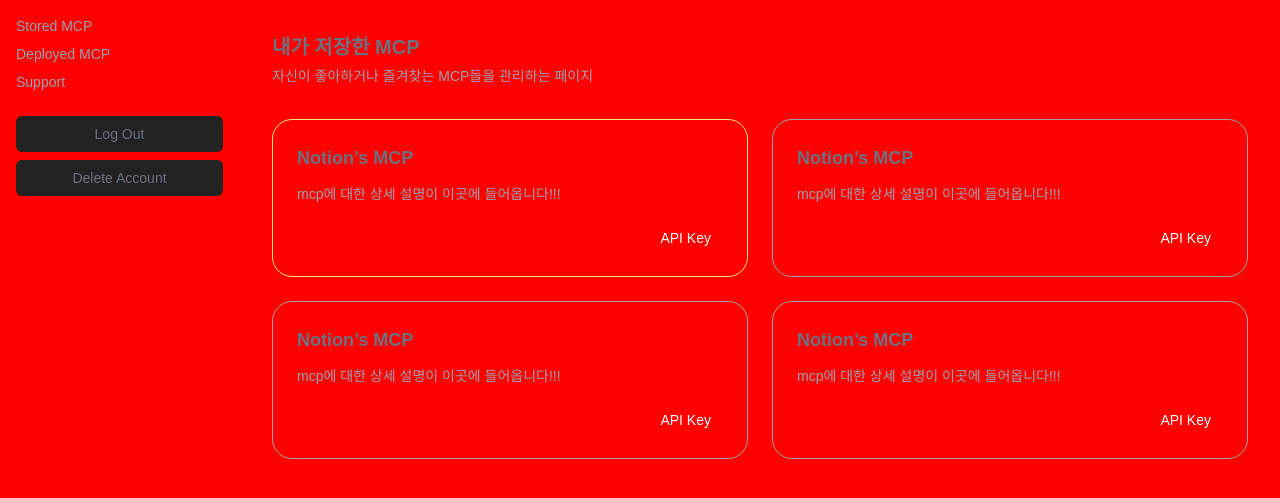
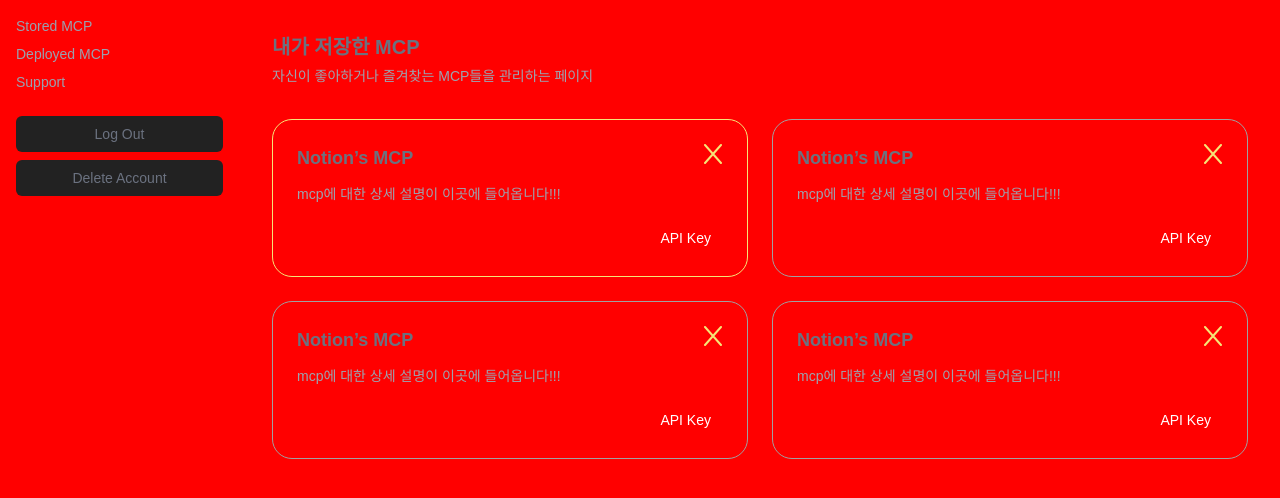
Before and after one commit to 8LOWUP/mcp-hub-FE, a Next.js app: page /en/profiles in a window 1280 px wide. Shown: the top 498 px of the page. Built offline with nearby package versions, Linux system fonts and the light colour scheme; a web font is replaced by a local one.

Commit message:
:sparkles: ProfileCard 컨테이너에 x버튼 추가

```diff
--- a/src/features/profiles/components/ProfileCard.tsx
+++ b/src/features/profiles/components/ProfileCard.tsx
@@ -1,9 +1,12 @@
+// src/features/profiles/components/ProfileCard.tsx
 "use client";
 
 import React from "react";
 import { McpItemType } from "../types";
 import { PROFILES_STYLES } from "../constants";
 import SecondaryButton from "@/components/ui/SecondaryButton";
+
+const publicPrefix = process.env.NEXT_PUBLIC_BASE_PATH || "";
 
 type ProfileCardProps = {
     item: McpItemType;
@@ -22,23 +25,29 @@
                 item.isHighlighted
                     ? PROFILES_STYLES.CARD_BORDER_HIGHLIGHT
                     : PROFILES_STYLES.CARD_BORDER_DEFAULT,
-                // ✅ 마우스 호버 시: 보더 제거 + bg-surface-2로
-                "hover:border-transparent hover:bg-surface-2 cursor-pointer transition-colors"
+                "hover:border-transparent hover:bg-surface-2 active:bg-surface-2 cursor-pointer transition-colors"
             ].join(" ")}
             aria-label={`${item.title} 카드`}
         >
             <div className="flex items-start justify-between">
                 <h2 className={PROFILES_STYLES.CARD_TITLE}>{item.title}</h2>
 
-                {onClose && (
-                    <button
-                        aria-label="카드 닫기"
-                        onClick={handleClose}
-                        className="ml-2 text-gray-400 hover:text-gray-200"
+                <button
+                    aria-label="카드 닫기"
+                    onClick={handleClose} // onClose 없으면 undefined → noop
+                    className="ml-2 hover:opacity-80 transition-opacity shrink-0"
+                >
+                    <svg
+                        width="18"
+                        height="20"
+                        viewBox="0 0 18 20"
+                        fill="none"
+                        xmlns="http://www.w3.org/2000/svg"
+                        className="w-5 h-5 block"
                     >
-                        ✕
-                    </button>
-                )}
+                        <path d="M1 19L17 1M17 19L1 1" stroke="#F6E577" strokeWidth="2" strokeLinecap="round" />
+                    </svg>
+                </button>
             </div>
 
             <p className={PROFILES_STYLES.CARD_DESC}>{item.description}</p>
```
Also changed, not shown: public/icons/close.svg (added).
